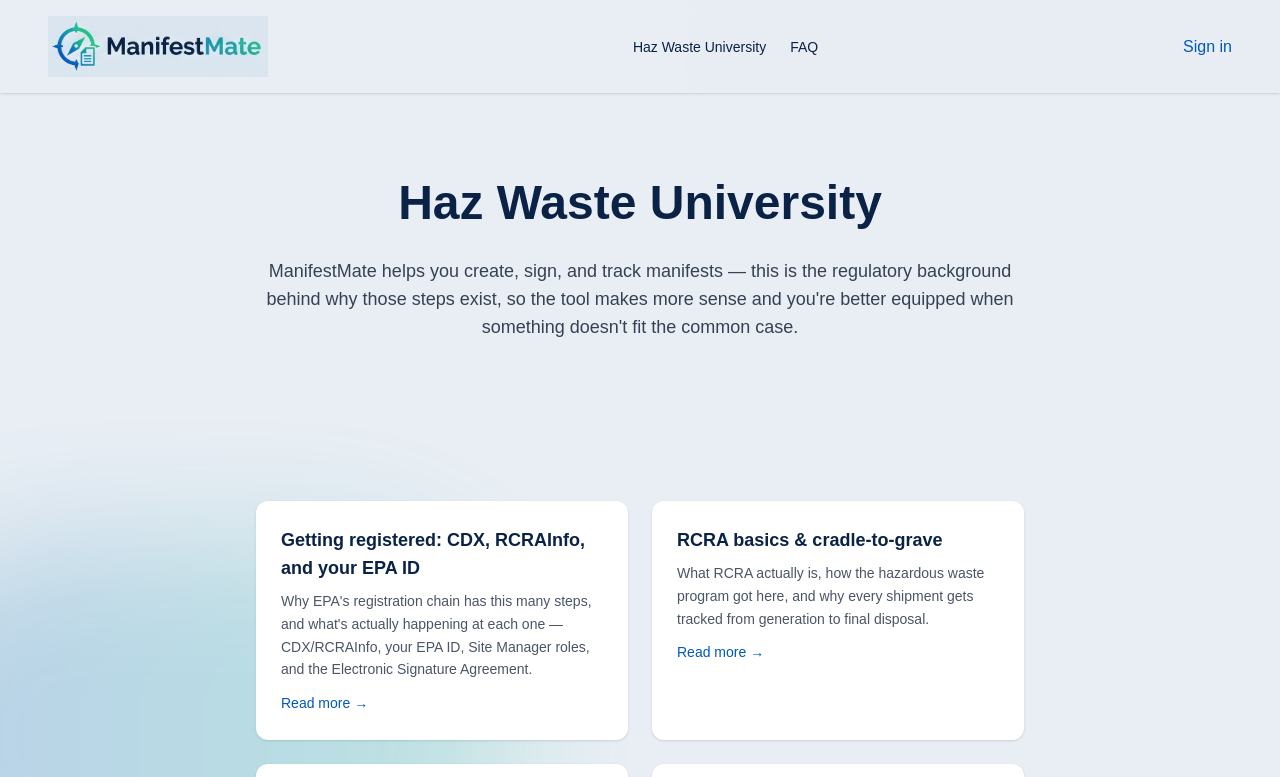
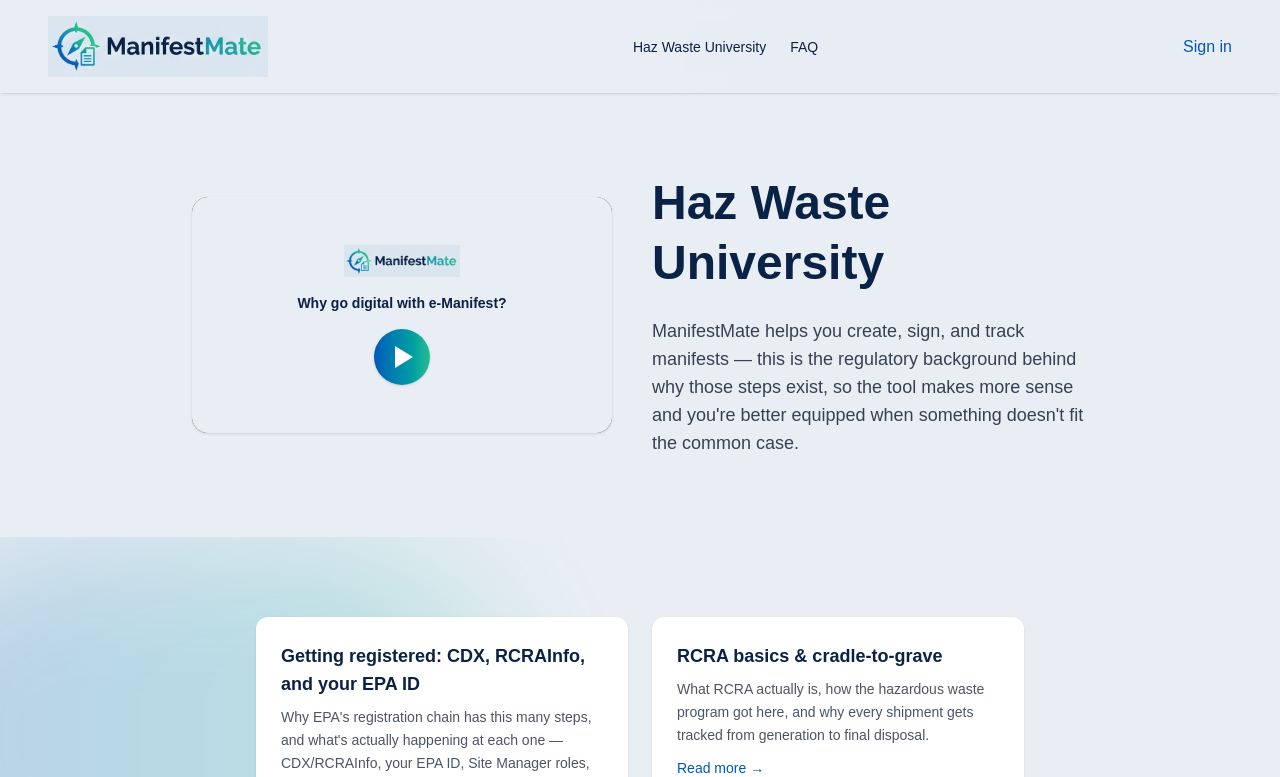
Before and after one commit to NotoreusBFG/emanifest-app, a Next.js app: page /university in a window 1280 px wide. Shown: the top 777 px of the page. Built offline with nearby package versions, Linux system fonts and the light colour scheme; no server answers.

Commit message:
Treat Haz Waste University as the homepage on hazwastemanifestmate.com
Nav shows "Homepage" instead of "Haz Waste University" when on that
domain, and the intro video now runs alongside the hero copy on the
university landing page, matching the main homepage's layout pattern.

```diff
--- a/src/app/layout.tsx
+++ b/src/app/layout.tsx
@@ -2,9 +2,11 @@ import type { Metadata } from "next";
 import { Geist, Geist_Mono } from "next/font/google";
 import Image from "next/image";
 import Link from "next/link";
+import { headers } from "next/headers";
 import "./globals.css";
 import { createClient } from "@/lib/supabase/server";
 import { signOutAction } from "@/app/actions/authActions";
+import { HAZ_WASTE_UNIVERSITY_HOSTS } from "@/lib/hazWasteHosts";
 
 const geistSans = Geist({
   variable: "--font-geist-sans",
@@ -31,6 +33,11 @@ export default async function RootLayout({
   const {
     data: { user },
   } = await supabase.auth.getUser();
+
+  const hostname = (await headers()).get("host")?.split(":")[0] ?? "";
+  const isHazWasteHost = HAZ_WASTE_UNIVERSITY_HOSTS.includes(hostname);
+  const universityLabel = isHazWasteHost ? "Homepage" : "Haz Waste University";
+  const universityHref = isHazWasteHost ? "/" : "/university";
 
   return (
     <html
@@ -77,8 +84,8 @@ export default async function RootLayout({
               <Link href="/settings" className="text-brand-navy hover:text-brand-blue">
                 Settings
               </Link>
-              <Link href="/university" className="text-brand-navy hover:text-brand-blue">
-                Haz Waste University
+              <Link href={universityHref} className="text-brand-navy hover:text-brand-blue">
+                {universityLabel}
               </Link>
               <Link href="/faq" className="text-brand-navy hover:text-brand-blue">
                 FAQ
@@ -86,8 +93,8 @@ export default async function RootLayout({
             </nav>
           ) : (
             <nav className="flex flex-wrap items-center gap-x-6 gap-y-1 text-sm font-medium">
-              <Link href="/university" className="text-brand-navy hover:text-brand-blue">
-                Haz Waste University
+              <Link href={universityHref} className="text-brand-navy hover:text-brand-blue">
+                {universityLabel}
               </Link>
               <Link href="/faq" className="text-brand-navy hover:text-brand-blue">
                 FAQ
--- a/src/app/university/page.tsx
+++ b/src/app/university/page.tsx
@@ -1,5 +1,6 @@
 import Link from "next/link";
 import type { Metadata } from "next";
+import { LandingVideo } from "@/components/LandingVideo";
 
 export const metadata: Metadata = {
   title: "Haz Waste University — ManifestMate",
@@ -63,13 +64,16 @@ export default function UniversityIndexPage() {
     <div className="flex flex-col flex-1">
       <main className="flex-1">
         <section className="px-6 py-16 sm:px-12 sm:py-20 bg-brand-tint">
-          <div className="mx-auto max-w-3xl text-center">
-            <h1 className="text-4xl sm:text-5xl font-bold text-brand-navy leading-tight">Haz Waste University</h1>
-            <p className="mt-6 text-lg text-gray-700">
-              ManifestMate helps you create, sign, and track manifests — this is the regulatory
-              background behind why those steps exist, so the tool makes more sense and you&apos;re
-              better equipped when something doesn&apos;t fit the common case.
-            </p>
+          <div className="mx-auto max-w-4xl grid gap-10 sm:grid-cols-[minmax(0,420px)_1fr] items-center">
+            <LandingVideo />
+            <div>
+              <h1 className="text-4xl sm:text-5xl font-bold text-brand-navy leading-tight">Haz Waste University</h1>
+              <p className="mt-6 text-lg text-gray-700">
+                ManifestMate helps you create, sign, and track manifests — this is the regulatory
+                background behind why those steps exist, so the tool makes more sense and
+                you&apos;re better equipped when something doesn&apos;t fit the common case.
+              </p>
+            </div>
           </div>
         </section>
 
--- /dev/null
+++ b/src/lib/hazWasteHosts.ts
@@ -0,0 +1,7 @@
+/**
+ * hazwastemanifestmate.com is being test-driven as a dedicated landing
+ * domain for Haz Waste University — see src/middleware.ts (homepage
+ * rewrite) and src/app/layout.tsx (nav label swap). Shared here so both
+ * stay in sync.
+ */
+export const HAZ_WASTE_UNIVERSITY_HOSTS = ["hazwastemanifestmate.com", "www.hazwastemanifestmate.com"];
--- a/src/middleware.ts
+++ b/src/middleware.ts
@@ -1,12 +1,6 @@
 import { type NextRequest, NextResponse } from "next/server";
 import { updateSession } from "@/lib/supabase/middleware";
-
-// hazwastemanifestmate.com is being test-driven as a dedicated landing
-// domain for Haz Waste University — the homepage there shows the
-// university section instead of the regular product homepage. Every other
-// path still resolves normally, so the domain works as a full alias if it
-// ever becomes the primary URL.
-const HAZ_WASTE_UNIVERSITY_HOSTS = ["hazwastemanifestmate.com", "www.hazwastemanifestmate.com"];
+import { HAZ_WASTE_UNIVERSITY_HOSTS } from "@/lib/hazWasteHosts";
 
 export async function middleware(request: NextRequest) {
   const response = await updateSession(request);
```
